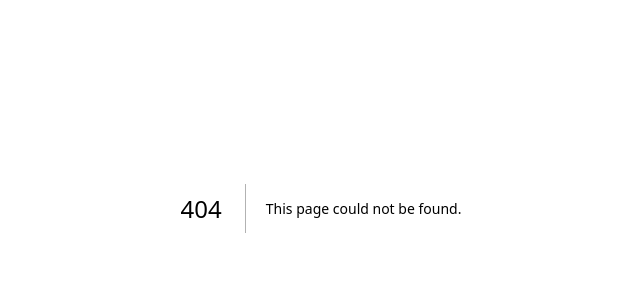
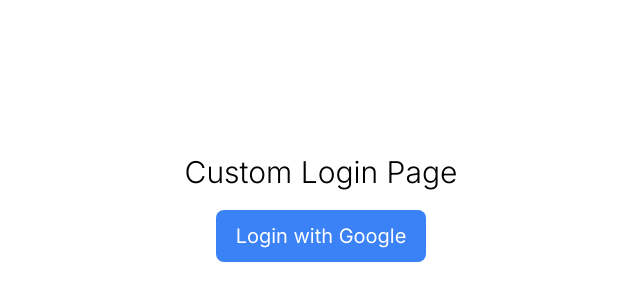
Before and after one commit to arshkhatwani/next-auth-tut, a Next.js app: page /login in a window 1280 px wide. Before the commit this address had no page. Shown: the part 192-492 px from the top of the page, without its empty margins (319-959 px from the left). Built offline with nearby package versions, Linux system fonts and the light colour scheme; no server answers.

Commit message:
Add custom login page

```diff
--- /dev/null
+++ b/src/app/login/page.tsx
@@ -0,0 +1,25 @@
+"use client";
+
+import React from "react";
+import { signIn, useSession } from "next-auth/react";
+import { redirect } from "next/navigation";
+
+export default function page() {
+    const { data } = useSession();
+    if (data?.user) {
+        redirect("/");
+    }
+
+    return (
+        <div className="min-h-screen flex flex-col justify-center items-center ">
+            <h1 className="text-3xl mb-5 font-light">Custom Login Page</h1>
+            <button
+                className="px-5 py-3 bg-blue-500 text-white text-xl rounded-lg hover:bg-blue-600"
+                onClick={() => {
+                    signIn("google", { redirect: true });
+                }}>
+                Login with Google
+            </button>
+        </div>
+    );
+}
```
